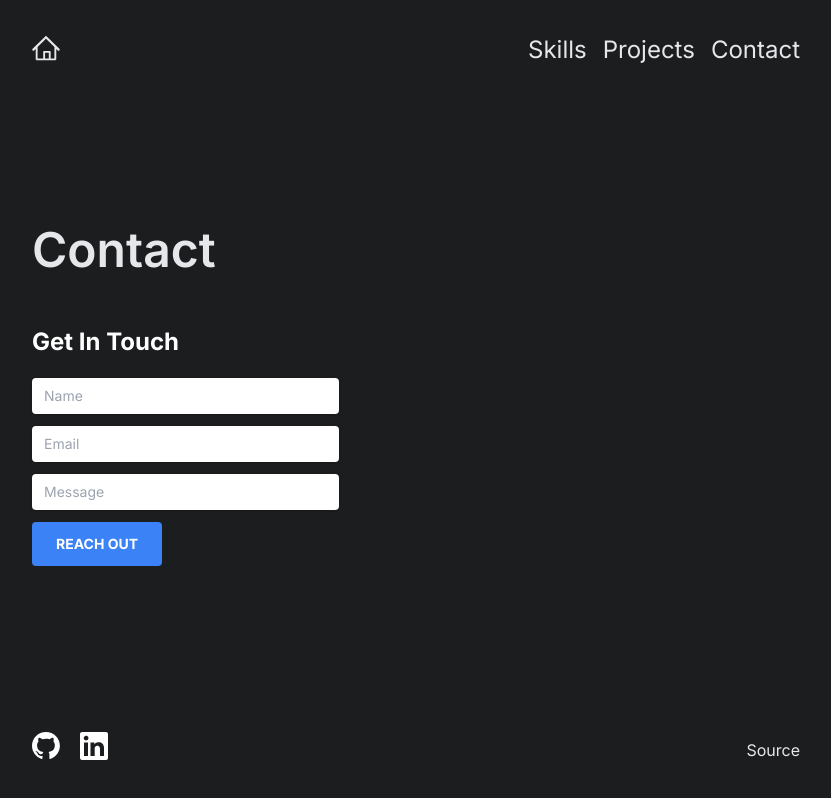
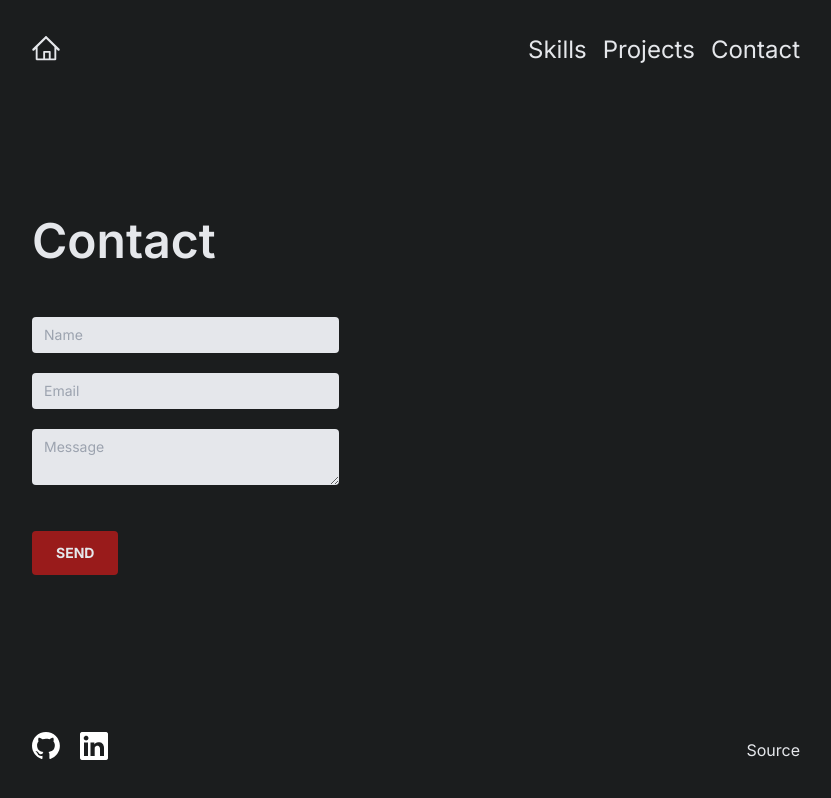
Before and after one commit to adam-kowalczuk/portfolio, a Next.js app: page /contact in a window 1280 px wide. Shown: the whole page, without its empty margins (224-1055 px from the left). Built offline with nearby package versions, Linux system fonts and the light colour scheme.

Commit message:
Change text colour and margins on inputs

```diff
--- a/components/ContactForm.tsx
+++ b/components/ContactForm.tsx
@@ -2,33 +2,32 @@ import React from "react";
 
 const ContactForm = () => {
   return (
-    <form>
-      <h2 className="text-2xl font-bold mb-5 text-white">Get In Touch</h2>
-      <div className="mb-3">
+    <form className="text-center sm:text-left">
+      <div className="mb-5">
         <input
           type="text"
           placeholder="Name"
           name="name"
-          className="w-full px-3 py-2 text-sm text-gray-200 placeholder-gray-400 bg-white border-0 rounded shadow"
+          className="w-full px-3 py-2 text-sm text-gray-600 placeholder-gray-400 bg-gray-200 border-0 rounded"
         />
       </div>
-      <div className="mb-3">
+      <div className="mb-5">
         <input
           type="email"
           placeholder="Email"
           name="email"
-          className="w-full px-3 py-2 text-sm text-gray-200 placeholder-gray-400 bg-white border-0 rounded shadow"
+          className="w-full px-3 py-2 text-sm text-gray-600 placeholder-gray-400 bg-gray-200 border-0 rounded"
         />
       </div>
-      <div className="mb-3">
-        <input
+      <div className="mb-10">
+        <textarea
           placeholder="Message"
           name="message"
-          className="w-full px-3 py-2 text-sm text-gray-200 placeholder-gray-400 bg-white border-0 rounded shadow"
+          className="w-full px-3 py-2 text-sm text-gray-600 placeholder-gray-400 bg-gray-200 border-0 rounded"
         />
       </div>
-      <button className="px-6 py-3 mb-5 text-sm font-bold text-white uppercase transition-all duration-150 ease-linear bg-blue-500 hover:bg-blue-400 rounded">
-        Reach Out
+      <button className="px-6 py-3 mb-5 text-sm font-bold text-gray-200 uppercase transition-all duration-150 ease-linear bg-red-800 hover:bg-red-700 rounded">
+        Send
       </button>
     </form>
   );
```
